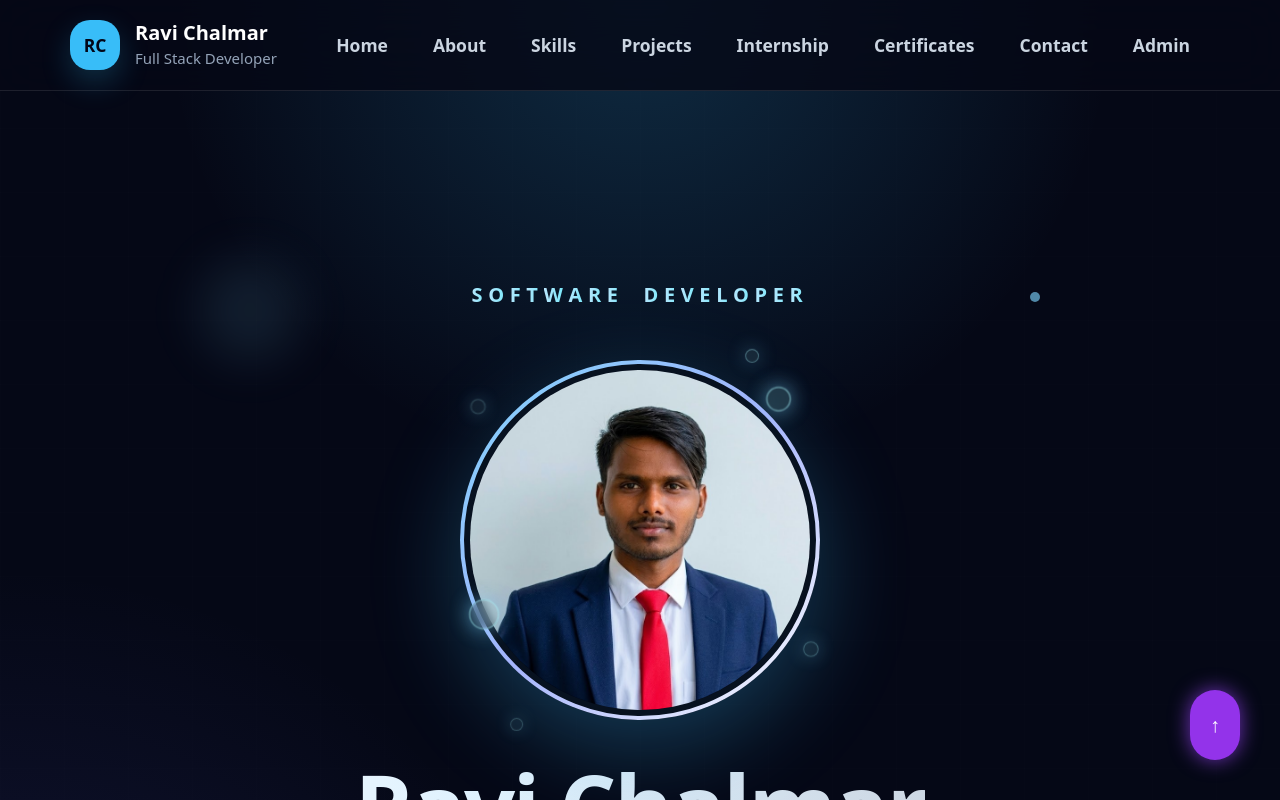
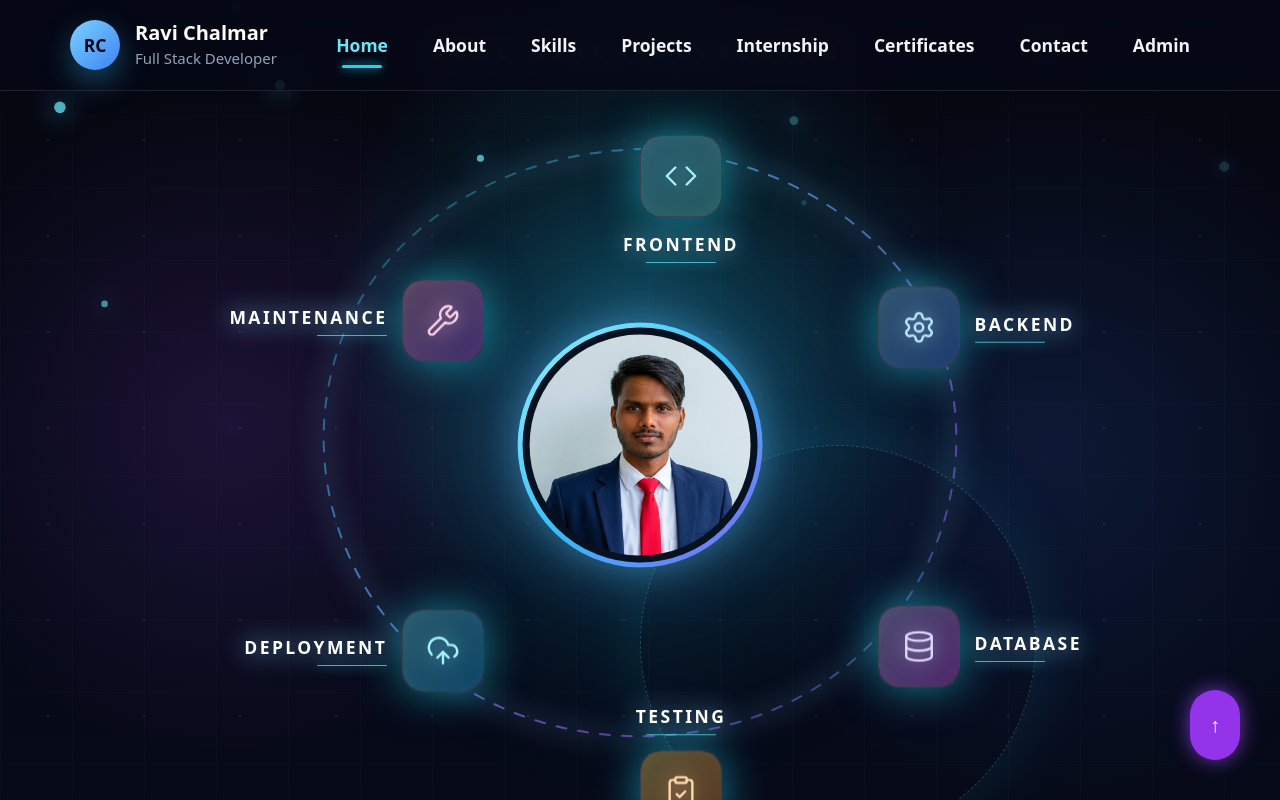
Before and after one commit to Ravi8855/ravi_portfolio, a React (Vite) app in the folder frontend/: page / in a window 1280 px wide. Shown: the top 800 px of the page. Built offline with nearby package versions, Linux system fonts and the light colour scheme; no server answers.

Commit message:
chnaged home and adding icons

```diff
--- a/frontend/src/components/Hero.jsx
+++ b/frontend/src/components/Hero.jsx
@@ -1,63 +1,269 @@
 import React from "react";
 import { motion } from "framer-motion";
+import {
+  ChevronDown,
+  ClipboardCheck,
+  CloudUpload,
+  Code,
+  Database,
+  Mouse,
+  Settings,
+  Wrench,
+} from "lucide-react";
 
 const fadeUp = {
-  hidden: { opacity: 0, y: 18 },
+  hidden: { opacity: 0, y: 24 },
   visible: { opacity: 1, y: 0 },
 };
 
-const roleText = "Software Developer";
-
-const bubbles = [
-  { className: "left-2 top-8 h-3 w-3", delay: 0, moveX: 10, moveY: -18 },
-  { className: "right-4 top-10 h-4 w-4", delay: 0.7, moveX: -12, moveY: -22 },
-  { className: "left-0 bottom-16 h-5 w-5", delay: 1.1, moveX: 14, moveY: -16 },
-  { className: "right-0 bottom-12 h-3 w-3", delay: 1.6, moveX: -10, moveY: -20 },
-  { className: "left-10 -bottom-2 h-2.5 w-2.5", delay: 2.1, moveX: 8, moveY: -14 },
-  { className: "right-12 -top-3 h-2.5 w-2.5", delay: 2.6, moveX: -8, moveY: 14 },
+const workflowSteps = [
+  {
+    title: "FRONTEND",
+    Icon: Code,
+    position: "left-1/2 top-[8%]",
+    labelPosition: "left-1/2 top-full mt-2 -translate-x-1/2 text-center sm:mt-3",
+    labelAlign: "items-center",
+    glow: "from-cyan-300 to-teal-300 text-cyan-200 shadow-cyan-400/50",
+  },
+  {
+    title: "BACKEND",
+    Icon: Settings,
+    position: "left-[83%] top-[27%]",
+    labelPosition:
+      "left-1/2 top-full mt-2 -translate-x-1/2 text-center sm:left-full sm:top-1/2 sm:ml-3 sm:mt-0 sm:-translate-x-0 sm:-translate-y-1/2 sm:text-left",
+    labelAlign: "items-center sm:items-start",
+    glow: "from-sky-300 to-blue-500 text-sky-200 shadow-sky-400/50",
+  },
+  {
+    title: "DATABASE",
+    Icon: Database,
+    position: "left-[83%] top-[73%]",
+    labelPosition:
+      "left-1/2 top-full mt-2 -translate-x-1/2 text-center sm:left-full sm:top-1/2 sm:ml-3 sm:mt-0 sm:-translate-x-0 sm:-translate-y-1/2 sm:text-left",
+    labelAlign: "items-center sm:items-start",
+    glow: "from-violet-300 to-fuchsia-500 text-violet-200 shadow-violet-400/50",
+  },
+  {
+    title: "TESTING",
+    Icon: ClipboardCheck,
+    position: "left-1/2 top-[92%]",
+    labelPosition: "bottom-full left-1/2 mb-2 -translate-x-1/2 text-center sm:mb-3",
+    labelAlign: "items-center",
+    glow: "from-amber-300 to-orange-500 text-orange-200 shadow-orange-400/50",
+  },
+  {
+    title: "DEPLOYMENT",
+    Icon: CloudUpload,
+    position: "left-[17%] top-[73%]",
+    labelPosition:
+      "left-1/2 top-full mt-2 -translate-x-1/2 text-center sm:right-full sm:left-auto sm:top-1/2 sm:mr-3 sm:mt-0 sm:-translate-y-1/2 sm:translate-x-0 sm:text-right",
+    labelAlign: "items-center sm:items-end",
+    glow: "from-cyan-300 to-sky-500 text-cyan-200 shadow-cyan-400/50",
+  },
+  {
+    title: "MAINTENANCE",
+    Icon: Wrench,
+    position: "left-[17%] top-[27%]",
+    labelPosition:
+      "left-1/2 top-full mt-2 -translate-x-1/2 text-center sm:right-full sm:left-auto sm:top-1/2 sm:mr-3 sm:mt-0 sm:-translate-y-1/2 sm:translate-x-0 sm:text-right",
+    labelAlign: "items-center sm:items-end",
+    glow: "from-pink-300 to-purple-500 text-pink-200 shadow-pink-400/50",
+  },
 ];
 
-const roleContainer = {
-  hidden: {},
-  visible: {
-    transition: {
-      staggerChildren: 0.045,
-      delayChildren: 0.2,
-    },
-  },
+const particles = [
+  "left-[3%] top-[18%] h-1.5 w-1.5",
+  "left-[9%] top-[31%] h-1 w-1",
+  "left-[18%] top-[8%] h-1.5 w-1.5",
+  "left-[27%] bottom-[15%] h-2 w-2",
+  "left-[36%] top-[19%] h-1 w-1",
+  "left-[47%] bottom-[7%] h-1.5 w-1.5",
+  "right-[4%] top-[21%] h-2 w-2",
+  "right-[11%] bottom-[21%] h-1 w-1",
+  "right-[19%] top-[10%] h-1.5 w-1.5",
+  "right-[29%] bottom-[12%] h-1.5 w-1.5",
+  "right-[37%] top-[24%] h-1 w-1",
+  "left-[62%] top-[17%] h-1.5 w-1.5",
+];
+
+const orbitPath =
+  "M 360 64 C 495 68 612 139 656 248 C 704 368 665 505 560 586 C 447 673 273 673 160 586 C 55 505 16 368 64 248 C 108 139 225 68 360 64";
+
+const WorkflowStep = ({ step, index }) => {
+  const Icon = step.Icon;
+
+  return (
+    <div className={`absolute z-30 ${step.position}`}>
+      <motion.div
+        animate={{ y: [0, index % 2 === 0 ? -8 : 8, 0] }}
+        transition={{
+          duration: 4.6 + index * 0.25,
+          repeat: Infinity,
+          ease: "easeInOut",
+          delay: index * 0.12,
+        }}
+        whileHover={{ scale: 1.1 }}
+        className="relative -translate-x-1/2 -translate-y-1/2"
+      >
+        <motion.div
+          animate={{
+            boxShadow: [
+              "0 0 24px rgba(34,211,238,0.28), inset 0 0 20px rgba(255,255,255,0.06)",
+              "0 0 44px rgba(34,211,238,0.58), inset 0 0 28px rgba(255,255,255,0.1)",
+              "0 0 24px rgba(34,211,238,0.28), inset 0 0 20px rgba(255,255,255,0.06)",
+            ],
+          }}
+          transition={{ duration: 2.8, repeat: Infinity, ease: "easeInOut" }}
+          className={`relative flex h-14 w-14 items-center justify-center rounded-2xl border border-white/20 bg-[#071124]/85 shadow-lg backdrop-blur-md sm:h-16 sm:w-16 lg:h-[82px] lg:w-[82px] ${step.glow}`}
+        >
+          <span className="absolute inset-0 rounded-2xl bg-gradient-to-br opacity-20" />
+          <span className={`absolute inset-0 rounded-2xl bg-gradient-to-br ${step.glow.split(" ").slice(0, 2).join(" ")} opacity-15`} />
+          <Icon
+            size={34}
+            strokeWidth={1.7}
+            className="relative z-10 drop-shadow-[0_0_14px_currentColor]"
+          />
+        </motion.div>
+
+        <div
+          className={`absolute z-20 flex min-w-[5.25rem] flex-col gap-1 sm:min-w-[8rem] ${step.labelAlign} ${step.labelPosition}`}
+        >
+          <span className="text-[8px] font-black tracking-[0.14em] text-white drop-shadow-[0_0_12px_rgba(125,211,252,0.9)] min-[430px]:text-[9px] sm:text-[11px] lg:text-sm">
+            {step.title}
+          </span>
+          <span className="h-px w-8 rounded-full bg-cyan-300/70 shadow-[0_0_12px_rgba(34,211,238,0.9)] sm:w-14" />
+        </div>
+      </motion.div>
+    </div>
+  );
 };
 
-const roleLetter = {
-  hidden: (index) => ({
-    opacity: 0,
-    x: index % 2 === 0 ? -28 : 28,
-    y: index % 3 === 0 ? -36 : 36,
-    rotate: index % 2 === 0 ? -10 : 10,
-  }),
-  visible: {
-    opacity: 1,
-    x: 0,
-    y: 0,
-    rotate: 0,
-    transition: {
-      duration: 0.6,
-      ease: "easeOut",
-    },
-  },
+const WorkflowOrbit = () => {
+  return (
+    <motion.div
+      variants={fadeUp}
+      transition={{ duration: 0.7, ease: "easeOut" }}
+      className="relative mx-auto aspect-square w-[min(90vw,720px)] max-w-[720px] sm:w-[min(86vw,720px)]"
+    >
+      <div className="absolute left-1/2 top-1/2 h-[64%] w-[64%] -translate-x-1/2 -translate-y-1/2 rounded-full bg-cyan-400/10 blur-3xl" />
+
+      <svg
+        viewBox="0 0 720 720"
+        className="pointer-events-none absolute inset-0 h-full w-full overflow-visible"
+        aria-hidden="true"
+      >
+        <defs>
+          <linearGradient id="workflow-orbit" x1="0%" y1="0%" x2="100%" y2="100%">
+            <stop offset="0%" stopColor="#22d3ee" stopOpacity="0.18" />
+            <stop offset="40%" stopColor="#60a5fa" stopOpacity="0.65" />
+            <stop offset="75%" stopColor="#a855f7" stopOpacity="0.55" />
+            <stop offset="100%" stopColor="#22d3ee" stopOpacity="0.22" />
+          </linearGradient>
+        </defs>
+        <path
+          d={orbitPath}
+          fill="none"
+          stroke="url(#workflow-orbit)"
+          strokeWidth="2"
+          strokeLinecap="round"
+          strokeDasharray="10 12"
+        />
+        <path
+          d={orbitPath}
+          fill="none"
+          stroke="rgba(125,211,252,0.2)"
+          strokeWidth="10"
+          strokeLinecap="round"
+          className="blur-md"
+        />
+        <motion.circle
+          r="5"
+          fill="#67e8f9"
+          filter="drop-shadow(0 0 12px #67e8f9)"
+        >
+          <animateMotion dur="12s" repeatCount="indefinite" path={orbitPath} />
+        </motion.circle>
+      </svg>
+
+      <motion.div
+        animate={{ rotate: 360 }}
+        transition={{ duration: 34, repeat: Infinity, ease: "linear" }}
+        className="pointer-events-none absolute left-1/2 top-1/2 h-[55%] w-[55%] -translate-x-1/2 -translate-y-1/2 rounded-full border border-dashed border-cyan-300/25 shadow-[0_0_72px_rgba(34,211,238,0.12)]"
+      />
+
+      <div className="absolute left-1/2 top-1/2 z-20 h-[34%] w-[34%] -translate-x-1/2 -translate-y-1/2 min-[430px]:h-[36%] min-[430px]:w-[36%] lg:h-[34%] lg:w-[34%]">
+        <motion.div
+          animate={{
+            boxShadow: [
+              "0 0 36px rgba(91,200,255,0.42), 0 0 86px rgba(168,85,247,0.16)",
+              "0 0 62px rgba(91,200,255,0.72), 0 0 122px rgba(168,85,247,0.28)",
+              "0 0 36px rgba(91,200,255,0.42), 0 0 86px rgba(168,85,247,0.16)",
+            ],
+          }}
+          transition={{
+            boxShadow: {
+              duration: 3.5,
+              repeat: Infinity,
+              ease: "easeInOut",
+            },
+          }}
+          className="relative h-full w-full rounded-full bg-gradient-to-br from-cyan-200 via-sky-400 to-violet-500 p-[4px] sm:p-[5px]"
+        >
+          <motion.div
+            animate={{ scale: [1, 1.08, 1], opacity: [0.38, 0.75, 0.38] }}
+            transition={{ duration: 3.4, repeat: Infinity, ease: "easeInOut" }}
+            className="absolute -inset-7 rounded-full bg-cyan-400/25 blur-2xl"
+          />
+          <div className="relative h-full w-full overflow-hidden rounded-full border-[5px] border-[#07111f] bg-slate-950 sm:border-[7px]">
+            <motion.img
+              src="/ravi-profile.png"
+              alt="Ravi Chalmar professional portrait"
+              animate={{ scale: [1, 1.035, 1] }}
+              transition={{ duration: 4.5, repeat: Infinity, ease: "easeInOut" }}
+              className="h-full w-full object-cover object-[center_18%]"
+            />
+          </div>
+        </motion.div>
+      </div>
+
+      {workflowSteps.map((step, index) => (
+        <WorkflowStep key={step.title} step={step} index={index} />
+      ))}
+    </motion.div>
+  );
 };
 
 const Hero = () => {
   return (
     <section
       id="home"
-      className="relative min-h-screen w-full overflow-hidden bg-[#050816] pt-24 text-white sm:pt-28"
+      className="relative -mt-20 min-h-screen w-full overflow-hidden bg-[#05070f] pt-20 text-white"
     >
       <div className="pointer-events-none absolute inset-0">
-        <div className="absolute inset-0 bg-[radial-gradient(circle_at_top,rgba(56,189,248,0.2),transparent_36%),radial-gradient(circle_at_bottom_left,rgba(99,102,241,0.16),transparent_34%)]" />
-        <div className="absolute inset-0 bg-[linear-gradient(rgba(255,255,255,0.035)_1px,transparent_1px),linear-gradient(90deg,rgba(255,255,255,0.035)_1px,transparent_1px)] bg-[size:64px_64px] opacity-20" />
+        <div className="absolute inset-0 bg-[radial-gradient(circle_at_50%_32%,rgba(34,211,238,0.2),transparent_30%),radial-gradient(circle_at_18%_42%,rgba(168,85,247,0.14),transparent_26%),radial-gradient(circle_at_82%_44%,rgba(59,130,246,0.14),transparent_28%),linear-gradient(180deg,#05070f_0%,#050816_48%,#080d1c_100%)]" />
+        <div className="absolute inset-0 bg-[linear-gradient(rgba(125,211,252,0.05)_1px,transparent_1px),linear-gradient(90deg,rgba(125,211,252,0.05)_1px,transparent_1px)] bg-[size:72px_72px] opacity-45" />
+        <div className="absolute inset-0 bg-[radial-gradient(circle,rgba(226,232,240,0.34)_1px,transparent_1.5px)] bg-[length:96px_96px] opacity-25" />
+        {particles.map((particle, index) => (
+          <motion.span
+            key={particle}
+            animate={{
+              x: [0, index % 2 === 0 ? 18 : -18, 0],
+              y: [0, index % 3 === 0 ? -22 : 20, 0],
+              opacity: [0.2, 0.95, 0.2],
+              scale: [1, 1.45, 1],
+            }}
+            transition={{
+              duration: 4.5 + (index % 4) * 0.65,
+              repeat: Infinity,
+              ease: "easeInOut",
+              delay: index * 0.14,
+            }}
+            className={`absolute rounded-full bg-cyan-300/80 shadow-[0_0_18px_rgba(91,200,255,0.95)] ${particle}`}
+          />
+        ))}
       </div>
 
-      <div className="relative z-10 mx-auto flex min-h-[calc(100vh-6rem)] w-full max-w-5xl items-center justify-center px-4 py-10 sm:px-6 sm:py-14 md:min-h-[calc(100vh-7rem)] md:px-10 md:py-16">
+      <div className="relative z-10 mx-auto flex min-h-screen w-full max-w-7xl items-center justify-center px-4 py-8 sm:px-6 md:px-10 lg:px-12">
         <motion.div
           initial="hidden"
           animate="visible"
@@ -65,100 +271,52 @@ const Hero = () => {
             hidden: {},
             visible: {
               transition: {
-                staggerChildren: 0.16,
+                staggerChildren: 0.12,
                 delayChildren: 0.1,
               },
             },
           }}
           className="w-full"
         >
-          <div className="relative mx-auto max-w-3xl px-2 py-8 text-center sm:px-10 sm:py-10 md:py-12">
-            <div className="absolute left-8 top-8 h-20 w-20 rounded-full border border-sky-300/20 bg-sky-300/10 blur-xl" />
-            <div className="absolute bottom-8 right-8 h-24 w-24 rounded-full border border-indigo-300/20 bg-indigo-300/10 blur-xl" />
-            <motion.div
-              animate={{ y: [0, -14, 0], opacity: [0.35, 0.85, 0.35] }}
-              transition={{ duration: 4, repeat: Infinity, ease: "easeInOut" }}
-              className="absolute right-16 top-16 h-2 w-2 rounded-full bg-sky-300"
-            />
-            <motion.div
-              animate={{ y: [0, 16, 0], opacity: [0.25, 0.7, 0.25] }}
-              transition={{ duration: 5, repeat: Infinity, ease: "easeInOut" }}
-              className="absolute bottom-20 left-14 h-2.5 w-2.5 rounded-full bg-indigo-300"
-            />
-
+          <div className="relative z-30 mx-auto flex min-h-[calc(100vh-5rem)] flex-col items-center justify-center text-center">
             <motion.p
-              variants={roleContainer}
-              className="relative mb-8 text-xs font-semibold uppercase tracking-[0.16em] sm:mb-10 sm:text-base sm:tracking-[0.28em]"
-              aria-label={roleText}
+              variants={fadeUp}
+              transition={{ duration: 0.65, ease: "easeOut" }}
+              className="mb-3 text-[11px] font-bold uppercase tracking-[0.38em] text-sky-100/90 sm:mb-4 sm:text-sm lg:tracking-[0.6em]"
             >
-              {Array.from(roleText).map((letter, index) => (
-                <motion.span
-                  key={`${letter}-${index}`}
-                  custom={index}
-                  variants={roleLetter}
-                  className={`inline-block bg-gradient-to-r from-sky-200 via-cyan-300 to-sky-200 bg-[length:200%_100%] bg-clip-text text-transparent ${
-                    letter === " " ? "w-3 sm:w-4" : ""
-                  }`}
-                >
-                  {letter === " " ? "\u00A0" : letter}
-                </motion.span>
-              ))}
+              FULL STACK DEVELOPER
             </motion.p>
 
-            <div className="relative mx-auto h-52 w-52 rounded-full bg-gradient-to-br from-sky-300 via-indigo-300 to-white p-[4px] shadow-[0_30px_90px_rgba(56,189,248,0.28)] sm:h-72 sm:w-72">
-              {bubbles.map((bubble, index) => (
-                <motion.span
-                  key={index}
-                  animate={{
-                    x: [0, bubble.moveX, 0],
-                    y: [0, bubble.moveY, 0],
-                    scale: [1, 1.25, 1],
-                    opacity: [0.35, 0.9, 0.35],
-                  }}
-                  transition={{
-                    duration: 3.6 + index * 0.35,
-                    delay: bubble.delay,
-                    repeat: Infinity,
-                    ease: "easeInOut",
-                  }}
-                  className={`pointer-events-none absolute rounded-full border border-cyan-200/70 bg-cyan-200/20 shadow-[0_0_18px_rgba(125,211,252,0.75)] backdrop-blur-sm ${bubble.className}`}
-                />
-              ))}
-              <div className="h-full w-full overflow-hidden rounded-full border-[6px] border-[#07111f] bg-slate-950">
-                <img
-                  src="/ravi-profile.png"
-                  alt="Ravi Chalmar professional portrait"
-                  className="h-full w-full object-cover object-[center_18%]"
-                />
-              </div>
-            </div>
+            <WorkflowOrbit />
 
             <motion.h1
               variants={fadeUp}
               transition={{ duration: 0.7, ease: "easeOut" }}
-              className="mt-7 text-4xl font-bold tracking-tight sm:mt-8 sm:text-5xl md:text-7xl"
+              className="mt-10 text-4xl font-extrabold tracking-tight text-white sm:mt-8 sm:text-5xl lg:mt-6 lg:text-6xl"
             >
-              <motion.span
-                animate={{
-                  backgroundPosition: ["0% 50%", "100% 50%", "0% 50%"],
-                }}
-                transition={{ duration: 5, repeat: Infinity, ease: "easeInOut" }}
-                className="inline-block bg-gradient-to-r from-white via-sky-100 to-slate-300 bg-[length:180%_100%] bg-clip-text text-transparent"
-              >
-                Ravi Chalmar
-              </motion.span>
+              Ravi Chalmar
             </motion.h1>
 
             <motion.p
               variants={fadeUp}
               transition={{ duration: 0.65, ease: "easeOut" }}
-              className="mx-auto mt-4 max-w-xl text-sm leading-6 text-slate-300 sm:mt-5 sm:text-lg sm:leading-7"
+              className="mx-auto mt-4 max-w-2xl text-sm leading-7 text-slate-300 sm:text-base"
             >
-              Software developer focused on designing and developing modern web
+              Full Stack Developer focused on designing and developing modern web
               applications with clean UI, scalable architecture, secure APIs,
               and smooth user experiences that solve real-world problems
               efficiently.
             </motion.p>
+
+            <motion.div
+              animate={{ y: [0, 8, 0] }}
+              transition={{ duration: 1.8, repeat: Infinity, ease: "easeInOut" }}
+              className="mt-7 flex flex-col items-center gap-2 text-slate-300/85"
+              aria-hidden="true"
+            >
+              <Mouse size={26} strokeWidth={1.5} />
+              <ChevronDown size={18} strokeWidth={1.7} />
+            </motion.div>
           </div>
         </motion.div>
       </div>
--- a/frontend/src/components/Navbar.jsx
+++ b/frontend/src/components/Navbar.jsx
@@ -43,7 +43,7 @@ export default function Navbar() {
             className="group flex items-center gap-3 text-left"
             aria-label="Go to home section"
           >
-            <span className="flex h-10 w-10 items-center justify-center rounded-2xl bg-sky-400 text-sm font-black text-slate-950 shadow-[0_12px_30px_rgba(56,189,248,0.22)]">
+            <span className="flex h-10 w-10 items-center justify-center rounded-full bg-gradient-to-br from-sky-300 to-blue-500 text-sm font-black text-slate-950 shadow-[0_12px_30px_rgba(56,189,248,0.35)]">
               RC
             </span>
             <span>
@@ -62,7 +62,11 @@ export default function Navbar() {
               <li key={item.label}>
                 <button
                   onClick={() => handleNavClick(item.to)}
-                  className="rounded-full px-4 py-2 text-sm font-semibold text-slate-300 transition hover:bg-white/10 hover:text-white"
+                  className={`relative px-4 py-2 text-sm font-semibold transition hover:text-white ${
+                    item.label === "Home"
+                      ? "text-cyan-300 after:absolute after:bottom-0 after:left-1/2 after:h-0.5 after:w-8 after:-translate-x-1/2 after:rounded-full after:bg-cyan-400 after:shadow-[0_0_10px_rgba(34,211,238,0.9)]"
+                      : "text-slate-100"
+                  }`}
                 >
                   {item.label}
                 </button>
```
